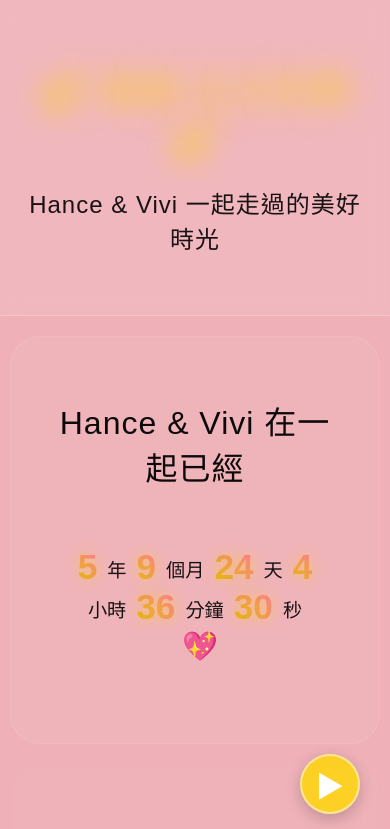
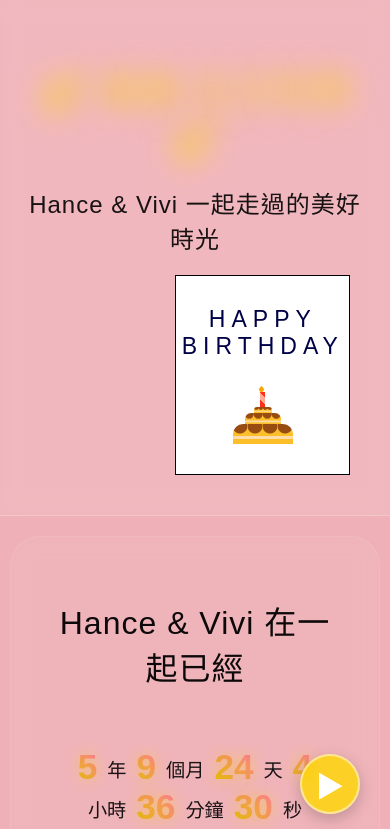
Before and after one commit to Hance08/BBB, a React (Create React App) app: page / in a window 390 px wide. Shown: the top 829 px of the page. Built offline with nearby package versions, Linux system fonts and the light colour scheme; a web font is replaced by a local one.

Commit message:
新增生日卡片元件及其樣式，包含外部和內部設計，並加入蛋糕及蠟燭的動畫效果，提升使用者互動體驗。

```diff
--- a/src/components/Header.css
+++ b/src/components/Header.css
@@ -45,6 +45,146 @@
   transform: translateX(-50%);
 }
 
+.birthday-card {
+  width: 640px;
+  height: 400px;
+  position: relative;
+  margin: auto;
+  left: 0;
+  right: 0;
+  top: 60px;
+  bottom: 0;
+  -webkit-perspective: 1200px;
+  perspective: 1200px;
+  transition: 1s;
+}
+
+.birthday-card:hover {
+  transform: rotate(-5deg);
+}
+
+.birthday-card:hover .outside {
+  transform: rotateY(-130deg);
+}
+
+.outside, .inside {
+  border: 1px solid #000;
+  height: 100%;
+  width: 50%;
+  position: absolute;
+  left: 50.1%;
+}
+
+.inside {
+  background: linear-gradient(to right, #e0e0e0e0, #ffffff 30%);
+  line-height: 3;
+  padding: 0 20px;
+  text-align: center;
+  display: flex;
+  flex-direction: column;
+  justify-content: space-around;
+  align-items: center;
+  left: 50%;
+}
+
+.outside {
+  -webkit-transform-style: preserve-3d;
+  transform-style: preserve-3d;
+  z-index: 1;
+  transform-origin: left;
+  transition: 2s;
+}
+
+.front, .back {
+  height: 100%;
+  width: 100%;
+  position: absolute;
+  -webkit-backface-visibility: hidden;
+  backface-visibility: hidden;
+  transform: rotateX(0deg);
+}
+
+.front {
+  background-color: #fff;
+}
+
+.back {
+  transform: rotateY(180deg);
+  /* background-color: linear-gradient(to left, #e7e7e7e7, #ffffff 30%); */
+  background-color: #fff;
+}
+
+.cake {
+  width: 100%;
+  position: absolute;
+  bottom: 30px;
+}
+
+.top-layer, .middle-layer, .bottom-layer {
+  height: 80px;
+  width: 240px;
+  background-repeat: repeat;
+  background-size: 60px 100px;
+  background-image: linear-gradient(
+    transparent 50px,
+    #fedbab 50px,
+    #fedbab 60px,
+    transparent 60px
+  ),
+  radial-gradient(circle at 30px 5px, #994c10 30px, #fcbf29 31px);
+  border-radius: 10px 10px 0 0;
+  position: relative;
+  margin: auto;
+}
+
+.middle-layer {
+  transform: scale(0.85);
+  top: 6px;
+}
+
+.top-layer {
+  transform: scale(0.7);
+  top: 26px;
+}
+
+.candle {
+  height: 45px;
+  width: 15px;
+  background: repeating-linear-gradient(
+    45deg,
+    #fd3018 0,
+    #fd3018 5px,
+    #ffa89e 5px,
+    #ffa893 10px
+  );
+  position: absolute;
+  margin: auto;
+  left: 0;
+  right: 0;
+  bottom: 202px;
+}
+
+.candle:before {
+  content: "";
+  position: absolute;
+  height: 16px;
+  width: 16px;
+  background-color: #ffa500;
+  border-radius: 0 50% 50% 50%;
+  bottom: 48px;
+  transform: rotate(45deg);
+  left: -1px;
+}
+
+.outside p {
+  font-size: 23px;
+  text-transform: uppercase;
+  margin-top: 30px;
+  text-align: center;
+  letter-spacing: 6px;
+  color: #000046;
+}
+
 @keyframes shimmer {
   0%, 100% {
     background-position: 0% 50%;
@@ -67,4 +207,75 @@
     font-size: 1.5rem;
     letter-spacing: 1px;
   }
+
+  .birthday-card {
+    width: 350px;
+    height: 200px;
+    position: relative;
+    margin: auto;
+    margin-right: 50px;
+    left: 0;
+    right: 0;
+    top: 20px;
+    bottom: 0;
+    -webkit-perspective: 1200px;
+    perspective: 1200px;
+    transition: 1s;
+  }
+
+  .top-layer, .middle-layer, .bottom-layer {
+    height: 20px;
+    width: 60px;
+    background-repeat: repeat;
+    background-size: 15px 25px;
+    background-image: linear-gradient(
+      transparent 12px,
+      #fedbab 12px,
+      #fedbab 15px,
+      transparent 15px
+    ),
+    radial-gradient(circle at 7px 2px, #994c10 7px, #fcbf29 8px);
+    border-radius: 10px 10px 0 0;
+    position: relative;
+    margin: auto;
+  }
+
+  .middle-layer {
+    transform: scale(0.60);
+    top: 5px;
+  }
+
+  .top-layer {
+    transform: scale(0.30);
+    top: 16px;
+  }
+
+  .candle {
+    height: 15px;
+    width: 5px;
+    background: repeating-linear-gradient(
+      45deg,
+      #fd3018 0,
+      #fd3018 5px,
+      #ffa89e 5px,
+      #ffa893 10px
+    );
+    position: absolute;
+    margin: auto;
+    left: 0;
+    right: 0;
+    bottom: 37px;
+  }
+
+  .candle:before {
+    content: "";
+    position: absolute;
+    height: 5px;
+    width: 5px;
+    background-color: #ffa500;
+    border-radius: 0 50% 50% 50%;
+    bottom: 15px;
+    transform: rotate(45deg);
+  }
+
 }
--- a/src/components/Header.jsx
+++ b/src/components/Header.jsx
@@ -52,6 +52,23 @@ const Header = () => {
           </motion.div>
         ))}
       </div>
+      <div className="birthday-card">
+        <div className="outside">
+          <div className="front">
+            <p>Happy Birthday</p>
+            <div className="cake">
+              <div className="top-layer"></div>
+              <div className="middle-layer"></div>
+              <div className="bottom-layer"></div>
+              <div className="candle"></div>
+            </div>
+          </div>
+          <div className="back"></div>
+        </div>
+        <div className="inside">
+          <p>Happy Birthday</p>
+        </div>
+      </div>
     </motion.header>
   );
 };
```
